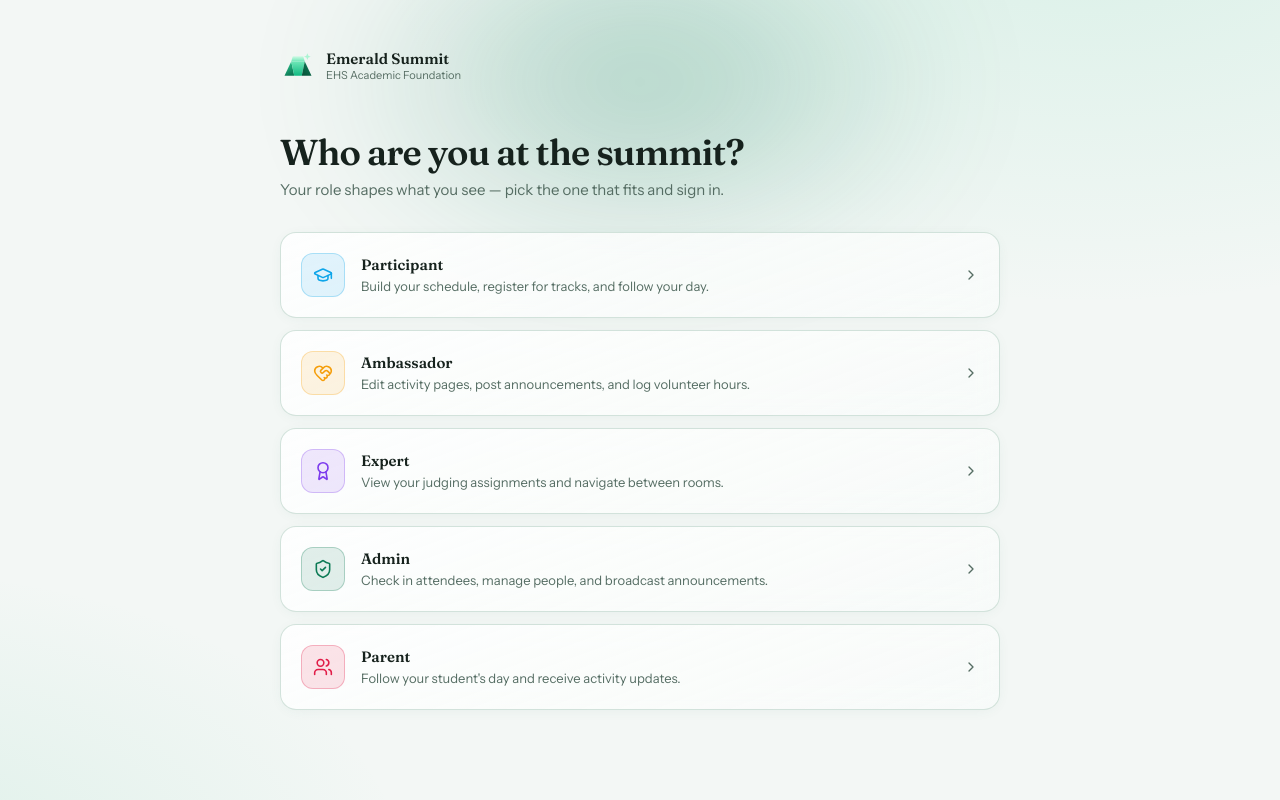
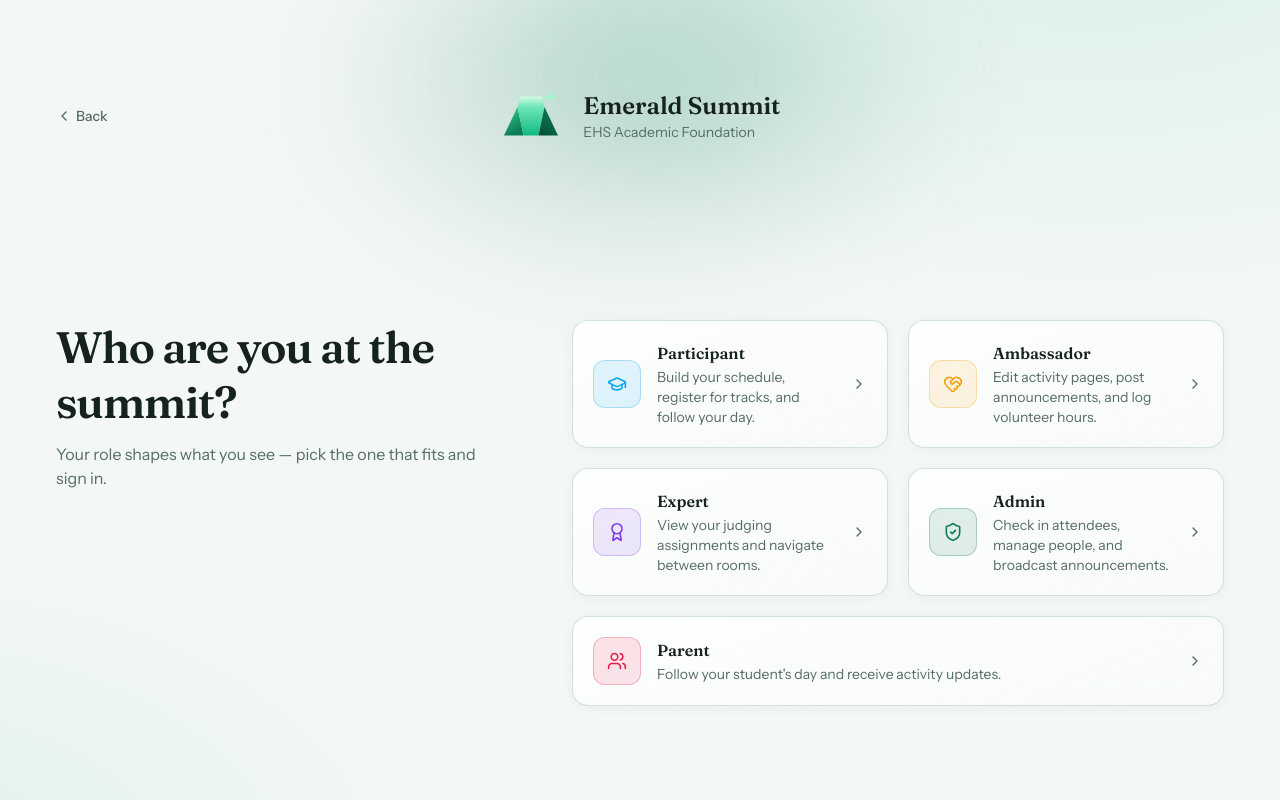
Before and after one commit to dogethecoderr/Emerald-Summit-App, a React (Vite) app: page /home in a window 1280 px wide. Built offline with nearby package versions, Linux system fonts and the light colour scheme.

Commit message:
update ui

```diff
--- a/src/pages/HomePage.tsx
+++ b/src/pages/HomePage.tsx
@@ -2,6 +2,7 @@ import { Navigate, useNavigate } from 'react-router-dom';
 import {
   ArrowRight,
   CalendarDays,
+  ChevronLeft,
   ChevronRight,
   ClipboardCheck,
   Clock3,
@@ -102,40 +103,51 @@ function RolePicker() {
         style={{ background: 'radial-gradient(ellipse, #0C7A55 0%, transparent 65%)' }}
         aria-hidden
       />
-      <div className="relative mx-auto max-w-3xl px-6 py-12">
-        <div className="flex items-center gap-2.5">
-          <div className="h-9 w-9">
+      <div className="relative mx-auto max-w-[1440px] px-6 pb-12 pt-16 lg:px-14 lg:pb-16 lg:pt-20">
+        <header className="flex items-center justify-between pb-6 lg:pb-10">
+          <button
+            type="button"
+            onClick={() => navigate('/')}
+            className="inline-flex items-center gap-1 text-sm font-medium text-muted-foreground transition-colors hover:text-foreground"
+          >
+            <ChevronLeft className="h-4 w-4" /> Back
+          </button>
+          <div className="flex items-center gap-4">
+            <div className="h-14 w-14 lg:h-[4.5rem] lg:w-[4.5rem]">
               <SummitLogo />
             </div>
             <div className="leading-tight">
-            <div className="font-display text-[15px] font-semibold">
+              <div className="font-display text-lg font-semibold lg:text-2xl">
                 Emerald Summit
               </div>
-            <div className="text-[11px] text-muted-foreground">
+              <div className="text-xs text-muted-foreground lg:text-sm">
                 EHS Academic Foundation
               </div>
             </div>
           </div>
+          <span className="w-14" aria-hidden />
+        </header>
 
-        <div className="mt-12">
-          <h1 className="font-display text-3xl font-semibold tracking-tight md:text-4xl">
+        <div className="mt-14 pt-4 lg:mt-24 lg:flex lg:items-start lg:gap-16 lg:pt-8 xl:gap-24">
+          <div className="lg:sticky lg:top-12 lg:w-[min(100%,420px)] lg:shrink-0">
+            <h1 className="font-display text-3xl font-semibold tracking-tight md:text-4xl lg:text-[2.75rem] lg:leading-tight">
               Who are you at the summit?
             </h1>
-          <p className="mt-2 text-sm text-muted-foreground md:text-[15px]">
+            <p className="mt-3 max-w-md text-sm leading-relaxed text-muted-foreground md:text-[15px] lg:text-base">
               Your role shapes what you see — pick the one that fits and sign in.
             </p>
           </div>
 
-        <div className="mt-8 space-y-3">
+          <div className="mt-10 grid flex-1 gap-3 sm:gap-4 md:grid-cols-2 lg:mt-0 xl:gap-5 [&>*:last-child:nth-child(odd)]:md:col-span-2">
             {USER_ROLES.map((r, i) => (
               <button
                 key={r.name}
                 onClick={() => navigate(`/login/${r.name}`)}
-              className="glass animate-fade-up group flex w-full items-center gap-4 rounded-2xl p-4 text-left transition-all hover:translate-x-1 hover:border-emerald-glow/40 sm:p-5"
+                className="glass animate-fade-up group flex w-full items-center gap-4 rounded-2xl p-4 text-left transition-all hover:translate-x-1 hover:border-emerald-glow/40 sm:p-5 lg:hover:translate-x-0 lg:hover:-translate-y-0.5"
                 style={{ animationDelay: `${i * 70}ms` }}
               >
                 <span
-                className="flex h-11 w-11 shrink-0 items-center justify-center rounded-xl ring-1 ring-inset"
+                  className="flex h-11 w-11 shrink-0 items-center justify-center rounded-xl ring-1 ring-inset lg:h-12 lg:w-12"
                   style={{
                     background: `${r.color}1e`,
                     color: r.color,
@@ -145,16 +157,17 @@ function RolePicker() {
                   <r.icon className="h-5 w-5" strokeWidth={1.9} />
                 </span>
                 <span className="min-w-0 flex-1">
-                <span className="block font-display text-[15px] font-semibold">
+                  <span className="block font-display text-[15px] font-semibold lg:text-base">
                     {r.label}
                   </span>
-                <span className="mt-0.5 block text-[13px] leading-snug text-muted-foreground">
+                  <span className="mt-0.5 block text-[13px] leading-snug text-muted-foreground lg:text-sm">
                     {r.description}
                   </span>
                 </span>
                 <ChevronRight className="h-4 w-4 shrink-0 text-muted-foreground transition-all group-hover:translate-x-0.5 group-hover:text-emerald-mint" />
               </button>
             ))}
+          </div>
         </div>
       </div>
     </div>
--- a/src/pages/LoginPage.tsx
+++ b/src/pages/LoginPage.tsx
@@ -81,41 +81,64 @@ export default function LoginPage() {
         aria-hidden
       />
 
-      <div className="relative mx-auto flex min-h-screen max-w-md flex-col px-6">
-        <header className="flex items-center justify-between py-5">
+      <div className="relative mx-auto flex min-h-screen max-w-[1440px] flex-col px-6 lg:px-14">
+        <header className="relative z-10 flex shrink-0 items-center justify-between pt-10 pb-6 lg:pt-16 lg:pb-10">
           <button
+            type="button"
             onClick={() => navigate('/home')}
-            className="inline-flex items-center gap-1 text-sm font-medium text-muted-foreground transition-colors hover:text-foreground"
+            className="relative z-10 inline-flex items-center gap-1 text-sm font-medium text-muted-foreground transition-colors hover:text-foreground"
           >
             <ChevronLeft className="h-4 w-4" /> Back
           </button>
-          <div className="h-8 w-8">
+          <div className="flex items-center gap-4">
+            <div className="h-14 w-14 lg:h-[4.5rem] lg:w-[4.5rem]">
               <SummitLogo />
             </div>
+            <div className="hidden leading-tight sm:block">
+              <div className="font-display text-lg font-semibold lg:text-2xl">
+                Emerald Summit
+              </div>
+              <div className="text-xs text-muted-foreground lg:text-sm">
+                EHS Academic Foundation
+              </div>
+            </div>
+          </div>
+          <span className="w-14" aria-hidden />
         </header>
 
-        <div className="flex flex-1 flex-col justify-center pb-24">
-          <div className="glass animate-fade-up mb-8 flex items-center gap-4 rounded-2xl p-4">
+        <div className="flex flex-1 items-start justify-center pb-16 pt-2 lg:pt-4">
+          <div className="glass relative z-0 mx-auto w-full max-w-5xl rounded-2xl border border-border/80 p-6 sm:p-8 lg:p-10 xl:max-w-6xl">
+            <div className="flex flex-col gap-10 lg:flex-row lg:items-center lg:gap-16 xl:gap-24">
+              <div
+                className="animate-fade-up lg:flex lg:w-[min(100%,440px)] lg:shrink-0 lg:flex-col lg:justify-center"
+                style={{ animationDelay: '60ms' }}
+              >
+                <div className="flex items-center gap-4 lg:flex-col lg:items-start lg:gap-5">
                   <span
-              className="flex h-11 w-11 shrink-0 items-center justify-center rounded-xl"
+                    className="flex h-12 w-12 shrink-0 items-center justify-center rounded-xl lg:h-14 lg:w-14"
                     style={{
                       background: `${role.color}1e`,
                       color: role.color,
                       boxShadow: `inset 0 0 0 1px ${role.color}44`,
                     }}
                   >
-              <role.icon className="h-5 w-5" strokeWidth={1.9} />
+                    <role.icon className="h-6 w-6 lg:h-7 lg:w-7" strokeWidth={1.9} />
                   </span>
                   <div className="min-w-0">
-              <div className="font-display text-[15px] font-semibold">
+                    <h1 className="font-display text-xl font-semibold tracking-tight lg:text-3xl">
                       Sign in as {role.label}
-              </div>
-              <div className="text-[13px] leading-snug text-muted-foreground">
+                    </h1>
+                    <p className="mt-1.5 text-[13px] leading-relaxed text-muted-foreground lg:mt-2 lg:text-base">
                       {role.description}
+                    </p>
                   </div>
                 </div>
               </div>
 
+              <div
+                className="animate-fade-up w-full lg:max-w-lg lg:flex-1 xl:max-w-xl"
+                style={{ animationDelay: '120ms' }}
+              >
                 <Button
                   variant="outline"
                   className="h-12 w-full rounded-xl border-border bg-secondary/40 text-[15px] font-semibold hover:bg-accent"
@@ -167,7 +190,7 @@ export default function LoginPage() {
                   )}
                 </Button>
 
-          <p className="mt-5 text-center text-xs leading-relaxed text-muted-foreground">
+                <p className="mt-5 text-center text-xs leading-relaxed text-muted-foreground lg:text-left">
                   Demo mode — sign-in is simulated locally, no password or backend
                   needed. Your {role.label.toLowerCase()} role will be saved to your
                   profile.
@@ -175,5 +198,8 @@ export default function LoginPage() {
               </div>
             </div>
           </div>
+        </div>
+      </div>
+    </div>
   );
 }
--- a/src/pages/WelcomePage.tsx
+++ b/src/pages/WelcomePage.tsx
@@ -14,7 +14,7 @@ import { USER_DISCIPLINES } from '../models/disciplines';
 import { Button } from '@/components/ui/button';
 
 const FACTS = [
-  { icon: CalendarDays, text: 'January 2027' },
+  { icon: CalendarDays, text: 'March 2027' },
   { icon: Clock3, text: '9:00 AM – 5:45 PM' },
   { icon: MapPin, text: 'Emerald High School, Dublin, CA' },
 ];
@@ -99,8 +99,7 @@ export default function WelcomePage() {
             className="animate-fade-up mt-6 max-w-xl text-base leading-relaxed text-muted-foreground md:text-lg lg:max-w-2xl lg:text-xl"
             style={{ animationDelay: '160ms' }}
           >
-            20+ tracks, 30+ visiting experts, hundreds of builders — and your
-            whole day in one calm, self-directed app.
+            20+ tracks, 30+ visiting experts, hundreds of builders — all in one day.
           </p>
 
           <div
```
Lines whose indentation alone changed are shown as unchanged.
